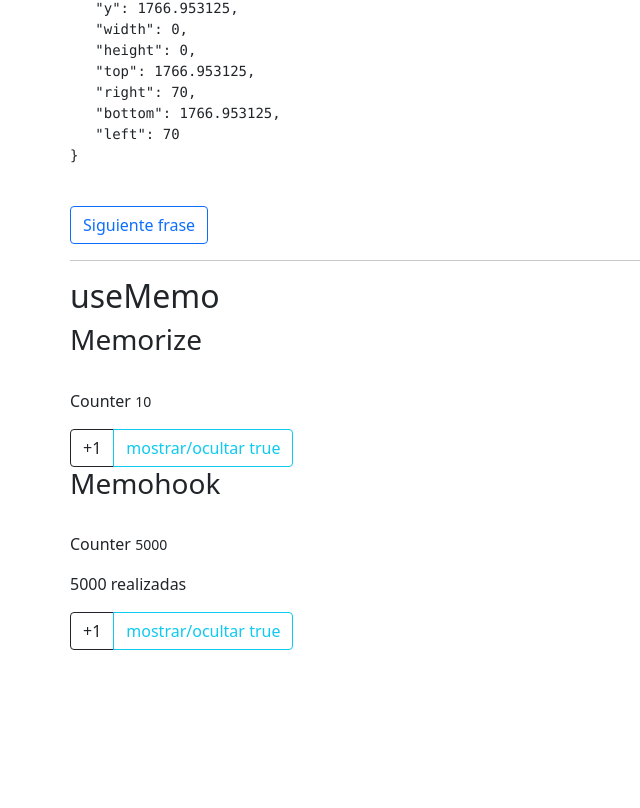
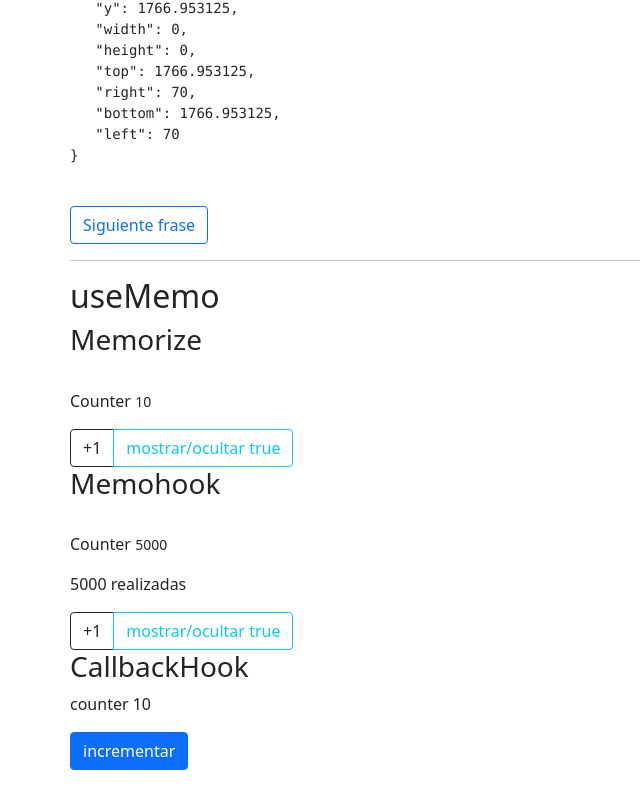
Before and after one commit to mundoenrique/05-hook-app, a React (Create React App) app: page / in a window 1280 px wide. Shown: the part 1814-2622 px from the top of the page, without its empty margins (0-640 px from the left). Before the commit the page ends 2534 px from the top, so only its background shows below. Built offline with nearby package versions, Linux system fonts and the light colour scheme; no server answers.

Commit message:
useCallback

```diff
--- a/src/App.js
+++ b/src/App.js
@@ -6,6 +6,7 @@ import MultipleCustomHooks from './components/03-examples/MultipleCustomHooks';
 import FocusScreen from './components/04-useRef/FocusScreen';
 import RealExpleRef from './components/04-useRef/RealExpleRef';
 import LayoutEffect from './components/05-LayoutEffect/LayoutEffect';
+import CallbackHook from './components/06-memos/CallbackHook';
 import Memorize from './components/06-memos/Memorize';
 import UseMemo from './components/06-memos/UseMemo';
 
@@ -48,6 +49,8 @@ function App() {
 			<Memorize />
 			<br />
 			<UseMemo />
+			<br />
+			<CallbackHook />
 		</>
 	);
 }
--- /dev/null
+++ b/src/components/06-memos/CallbackHook.js
@@ -0,0 +1,21 @@
+import { useCallback, useState } from 'react';
+import ShowIncrement from './ShowIncrement';
+
+export default function CallbackHook() {
+	const [counter, setCounter] = useState(10);
+
+	const incremement = useCallback(
+		(factor) => {
+			setCounter((c) => c + factor);
+		},
+		[setCounter]
+	);
+
+	return (
+		<>
+			<h3>CallbackHook</h3>
+			<p>counter {counter}</p>
+			<ShowIncrement incremement={incremement} />
+		</>
+	);
+}
--- /dev/null
+++ b/src/components/06-memos/ShowIncrement.js
@@ -0,0 +1,15 @@
+import React, { memo } from 'react';
+
+export default memo(function ShowIncrement({ incremement }) {
+	console.log('aquí vamos');
+	return (
+		<button
+			className="btn btn-primary"
+			onClick={() => {
+				incremement(5);
+			}}
+		>
+			incrementar
+		</button>
+	);
+});
```
